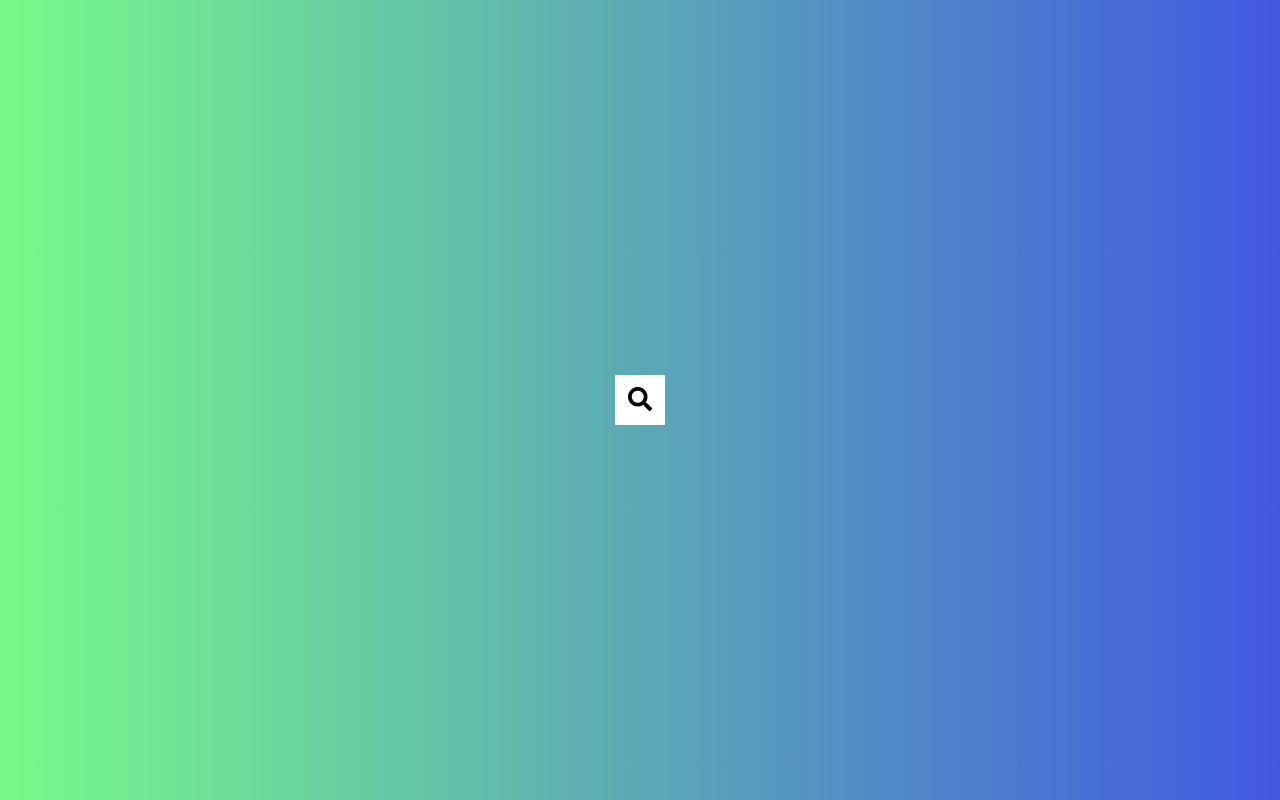
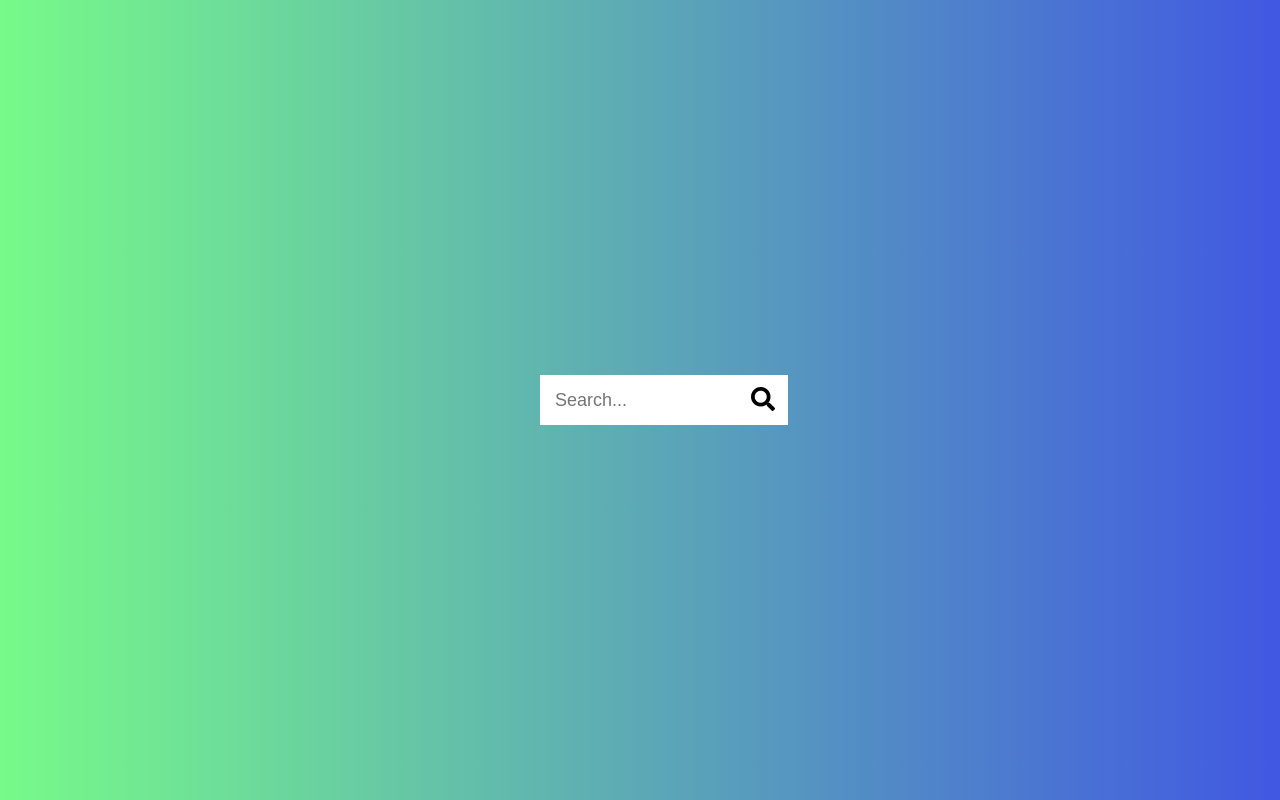
Before and after one commit to OzanYasin/Everyday-Project, a plain HTML site: page Hidden-Search-Widget/index.html in a window 1280 px wide. Both pictures are taken after a click on the button 640 px from the left and 400 px from the top of the page. Drawn offline with Linux system fonts and the light colour scheme.

Commit message:
Everyday-Project - Hidden-Search-Widget END

```diff
--- a/Hidden-Search-Widget/app.js
+++ b/Hidden-Search-Widget/app.js
@@ -0,0 +1,9 @@
+const search = document.querySelector(".search");
+const button = document.querySelector(".btn");
+const input = document.querySelector(".input");
+
+button.addEventListener("click", () => {
+  search.classList.toggle("active");
+  // To not only opens search input, but it also focuses in the input to write text, we use .focus()
+  input.focus();
+});
--- a/Hidden-Search-Widget/style.css
+++ b/Hidden-Search-Widget/style.css
@@ -51,3 +51,11 @@ body {
 .input:focus {
   outline: none;
 }
+
+.search.active .input {
+  width: 200px;
+}
+
+.search.active .btn {
+  transform: translateX(198px);
+}
```
